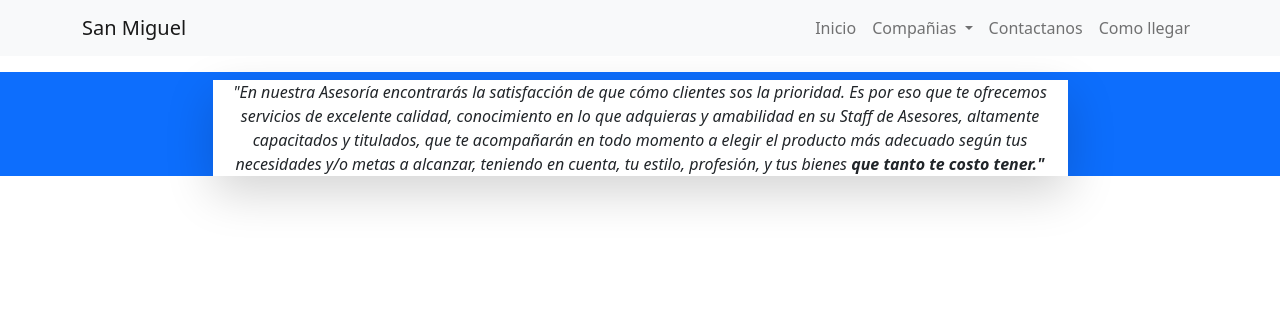
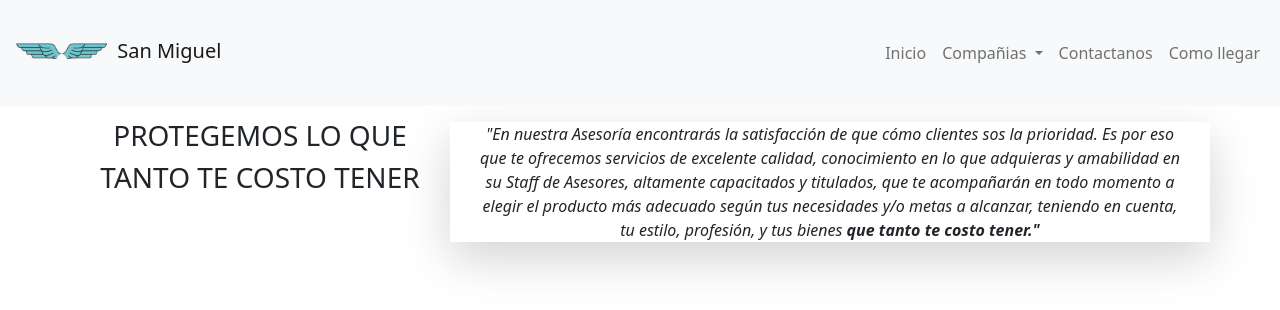
Before and after one commit to ulisacosta/sanMiguelPag, a plain HTML site: page Index.html in a window 1280 px wide. Drawn offline with nearby package versions, Linux system fonts and the light colour scheme.

Commit message:
logo,proposito y eslogan

```diff
--- a/Index.html
+++ b/Index.html
@@ -8,12 +8,18 @@
     <link href="https://cdn.jsdelivr.net/npm/bootstrap@5.0.0-beta1/dist/css/bootstrap.min.css" rel="stylesheet" integrity="sha384-giJF6kkoqNQ00vy+HMDP7azOuL0xtbfIcaT9wjKHr8RbDVddVHyTfAAsrekwKmP1" crossorigin="anonymous">
     <title>San miguel asesores de seguros</title>
 </head>
+
+
 <body>
 
-  <nav class="navbar navbar-expand-md navbar-light bg-light sticky-top" style="width: 100%;">
+  <nav class="navbar navbar-expand-md navbar-light bg-light sticky-top style-nav">
 
-    <div class="container">
-      <a class="navbar-brand" href="/">San Miguel</a>
+    <div class="container-fluid">
+      <a class="navbar-brand" href="/">
+          <img class="d-inline-block " width="100" height="80" src="img/logo.png" alt="logo san miguel" href="/">
+          San Miguel
+      </a>
+
 
       <button class="navbar-toggler" type="button" data-bs-toggle="collapse" data-bs-target="#navbarNavDropdown" aria-controls="navbarNavDropdown" aria-expanded="false" aria-label="Toggle navigation">
         <span class="navbar-toggler-icon"></span>
@@ -51,24 +57,30 @@
       </div>
     </div>
   </nav>
-  <div class="containercolor bg-primary">
 
-  <div class="container mt-3">
-    <div class="row">
-      <!-- <div class="col-md-3 col-sm-6 d-flex flex-sm-column">
-      </div> -->
-     <div class="col-sm-12 col-sm-6 mt-2 text-center mx-auto shadow-lg fst-italic " style="width:75%; height:auto; background-color: white;">
+
+  <div class="container">
+    <div class="row mt-md-2">
+
+      <div class="col-md-4 col-sm-12 text-center fs-3">
+        PROTEGEMOS LO QUE TANTO TE COSTO TENER
+      </div>
+
+
+     <div class="col-md-8  col-sm-12 mt-2 text-center mx-auto shadow-lg fst-italic align-paragraph-1 px-4">
       "En nuestra Asesoría encontrarás la satisfacción de que cómo clientes sos la prioridad.
       Es por eso que te ofrecemos servicios de excelente calidad,
       conocimiento en lo que adquieras y amabilidad en su Staff de Asesores,
       altamente capacitados y titulados, que te acompañarán en todo momento a elegir el producto más adecuado según
       tus necesidades y/o metas a alcanzar, teniendo en cuenta, tu estilo, profesión,
       y tus bienes <span class="fw-bolder"> que tanto te costo tener."</span>
-     </div>
     </div>
+  </div>
 </div>
-</div>
+
+
+
+
   <script src="https://cdn.jsdelivr.net/npm/bootstrap@5.0.0-beta1/dist/js/bootstrap.bundle.min.js" integrity="sha384-ygbV9kiqUc6oa4msXn9868pTtWMgiQaeYH7/t7LECLbyPA2x65Kgf80OJFdroafW" crossorigin="anonymous"></script>
-
 </body>
 </html>
--- a/Styles.css
+++ b/Styles.css
@@ -1,5 +1,9 @@
-.containercolor{
-    width:auto;
+.align-paragraph-1{
+    width: 75%;
     height:auto;
+    background-color: white;
+}
 
+.style-nav{
+    width: 100%;
 }
```
